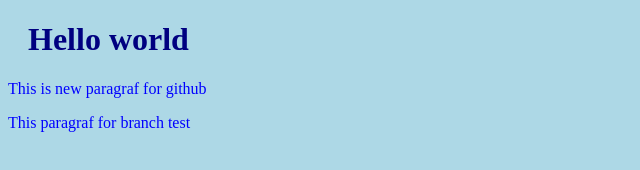
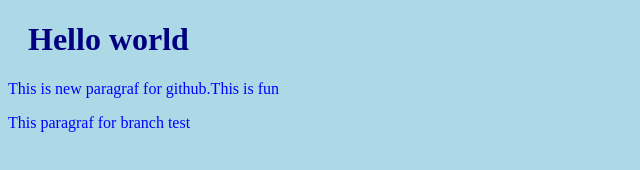
Before and after one commit to narekwebdeveloper/Test, a plain HTML site: page index.html in a window 1280 px wide. Shown: the full height of the page, 0-640 px from the left. Drawn offline with Linux system fonts and the light colour scheme.

Commit message:
Third changes today

```diff
--- a/index.html
+++ b/index.html
@@ -9,7 +9,7 @@
 </head>
 <body>
     <h1>Hello world</h1>
-    <p>This is new paragraf for github</p>
+    <p>This is new paragraf for github.This is fun</p>
     <p>This paragraf for branch test</p>
 </body>
 </html>
```
